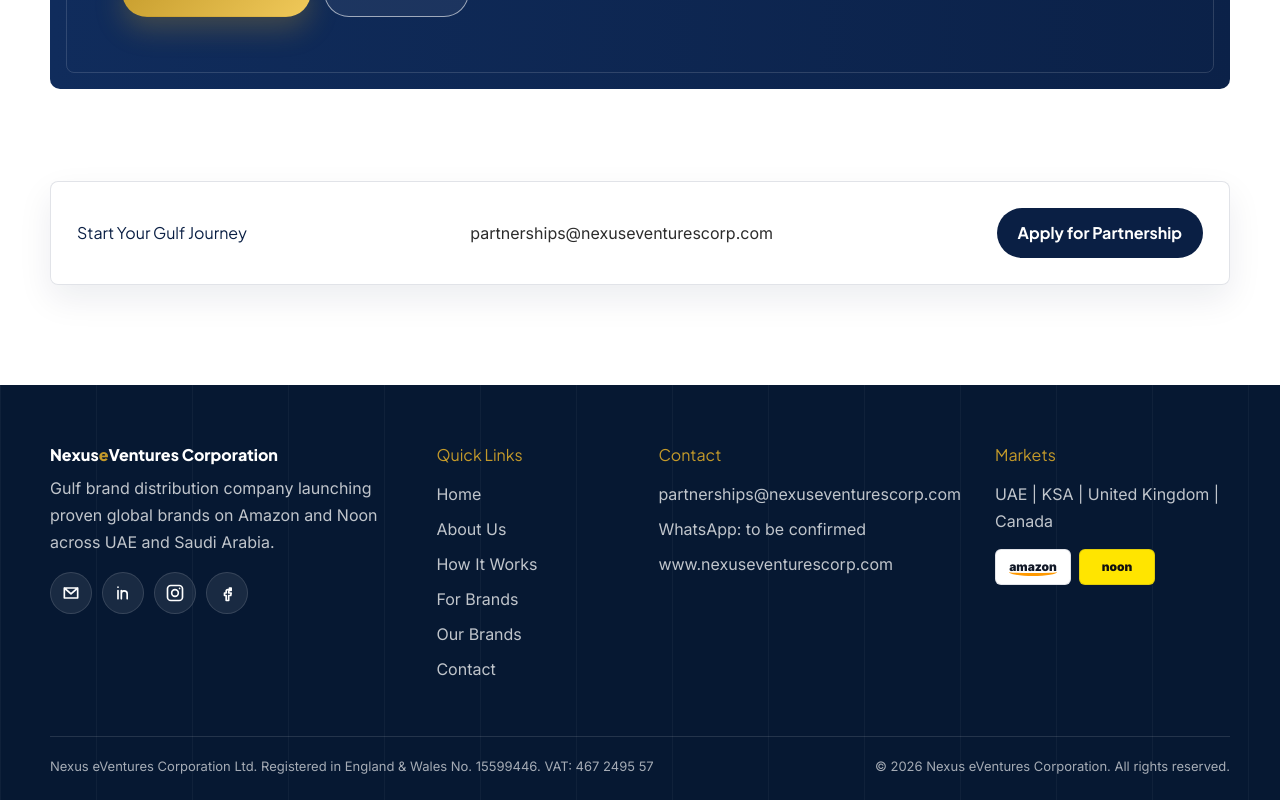
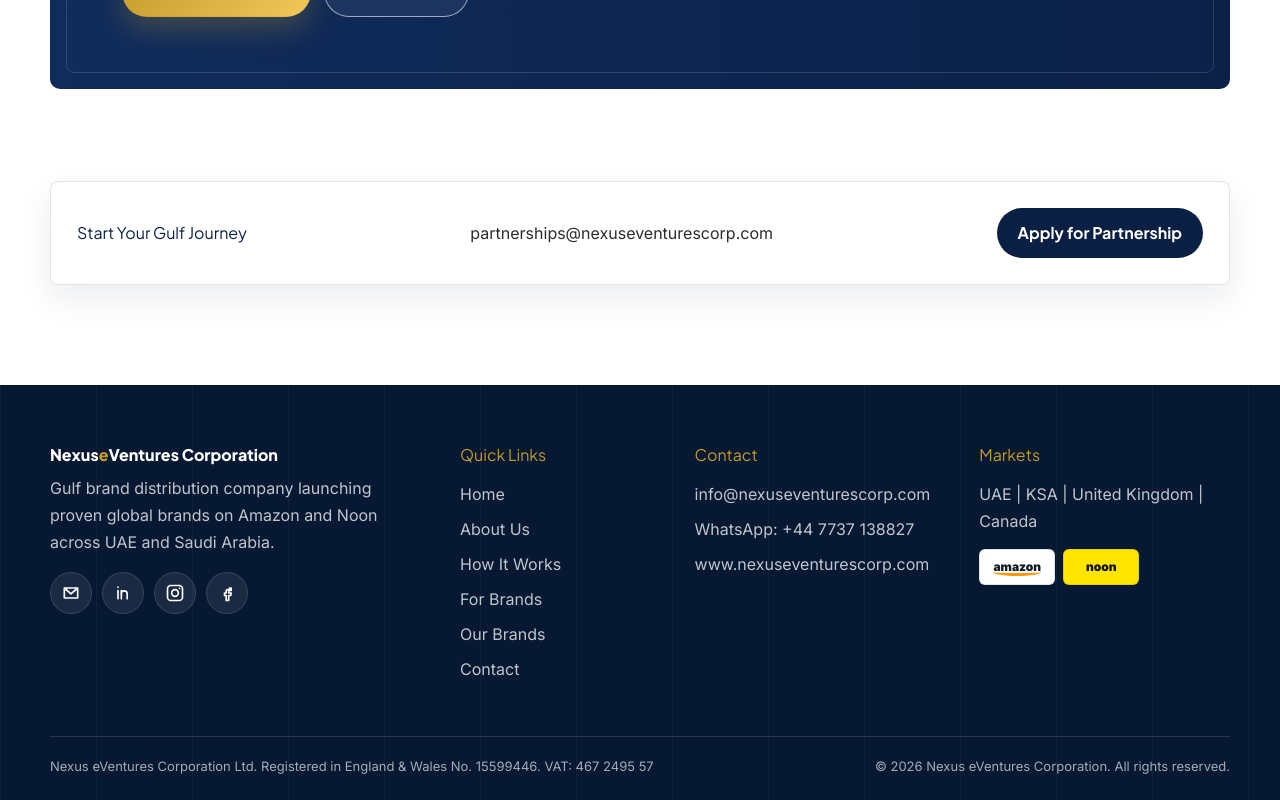
Before and after one commit to kashiihere01/nexuse-ventures, a Next.js app: page / in a window 1280 px wide. Shown: the part 8480-9280 px from the top of the page. Built offline with nearby package versions, Linux system fonts and the light colour scheme.

Commit message:
Initial commit

```diff
--- a/app/components.tsx
+++ b/app/components.tsx
@@ -386,8 +386,8 @@
         </div>
         <div>
           <h3>{isAr ? "التواصل" : "Contact"}</h3>
-          <p>partnerships@nexuseventurescorp.com</p>
-          <p>{isAr ? "واتساب: يضاف لاحقاً" : "WhatsApp: to be confirmed"}</p>
+          <p>info@nexuseventurescorp.com</p>
+          <p>{isAr ? "واتساب: يضاف لاحقاً" : "WhatsApp: +44 7737 138827"}</p>
           <p>www.nexuseventurescorp.com</p>
         </div>
         <div>
--- a/app/page-templates.tsx
+++ b/app/page-templates.tsx
@@ -236,7 +236,7 @@
           <div className="contact-card">
             <h2>{ar ? "بيانات التواصل" : "Contact Details"}</h2>
             <p><strong>Email:</strong> partnerships@nexuseventurescorp.com</p>
-            <p><strong>{ar ? "واتساب:" : "WhatsApp:"}</strong> {ar ? "يضاف لاحقاً" : "to be confirmed"}</p>
+            <p><strong>{ar ? "واتساب:" : "WhatsApp:"}</strong> {ar ? "يضاف لاحقاً" : "+44 7737 138827"}</p>
             <p><strong>UK Company:</strong> Nexus eVentures Corporation Ltd</p>
             <p><strong>VAT:</strong> GB 467 2495 57</p>
             <p>151 Lapage Street, Bradford, England, BD3 8AF</p>
```
